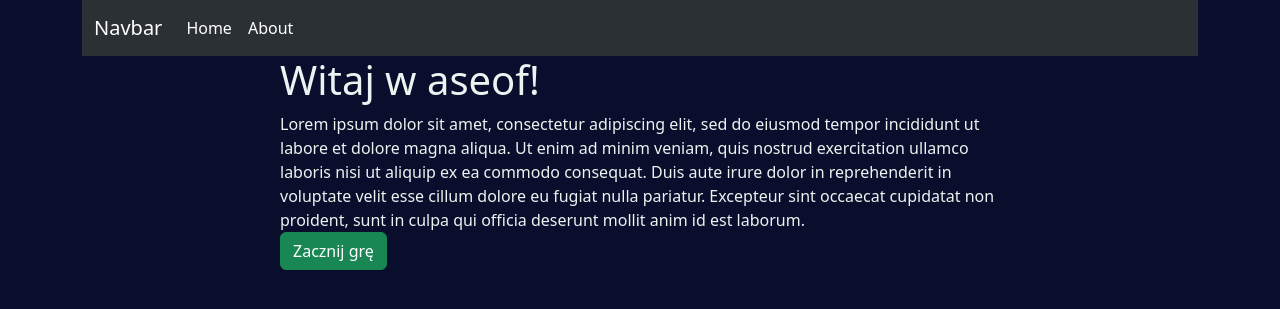
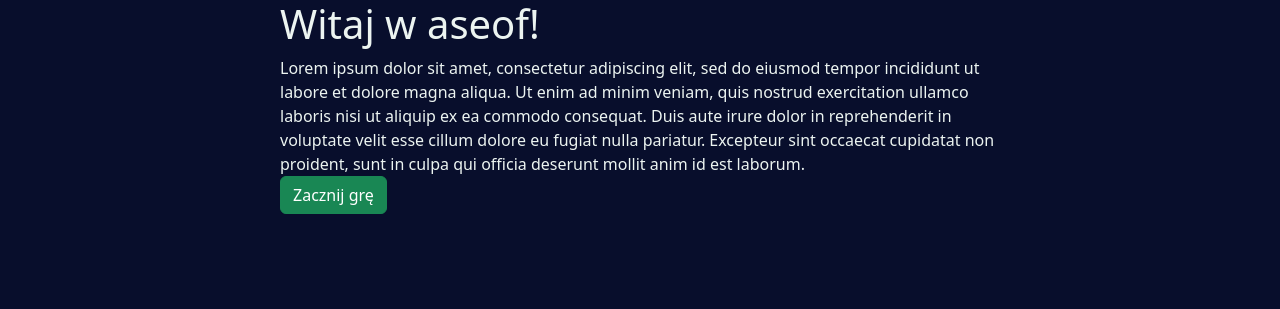
Before and after one commit to stabor705/BITEhack-TOS, a Flask app: page / in a window 1280 px wide. Shown: the top 309 px of the page. Run offline with Flask 2, Linux system fonts and the light colour scheme.

Commit message:
Removed Navbar

```diff
--- a/projint/templates/base.j2
+++ b/projint/templates/base.j2
@@ -15,7 +15,7 @@
     <div class="container">
 
         <header>
-            <nav class="navbar bg-dark navbar-expand-lg bg-body-tertiary" data-bs-theme="dark">
+            {#<nav class="navbar bg-dark navbar-expand-lg bg-body-tertiary" data-bs-theme="dark">
             <div class="container-fluid">
                 <a class="navbar-brand" href="/">Navbar</a>
                 <button class="navbar-toggler" type="button" data-bs-toggle="collapse" data-bs-target="#navbarSupportedContent" aria-controls="navbarSupportedContent" aria-expanded="false" aria-label="Toggle navigation">
@@ -39,11 +39,11 @@
                         <li><hr class="dropdown-divider"></li>
                         <li><a class="dropdown-item" href="#">Something else here</a></li>
                     </ul>
-                    </li> #}
+                    </li>
                 </ul>
                 </div>
             </div>
-            </nav>
+            </nav>#}
 
         </header>
 
--- a/projint/templates/game.j2
+++ b/projint/templates/game.j2
@@ -34,7 +34,6 @@
             {% endfor %}
             <a href=""><button class="btn btn-secondary">Wyjdź</button></a>
             <button type="submit" class="btn btn-primary">Dalej</button>
-
         </form>
     </div>
 {% endblock %}
```
